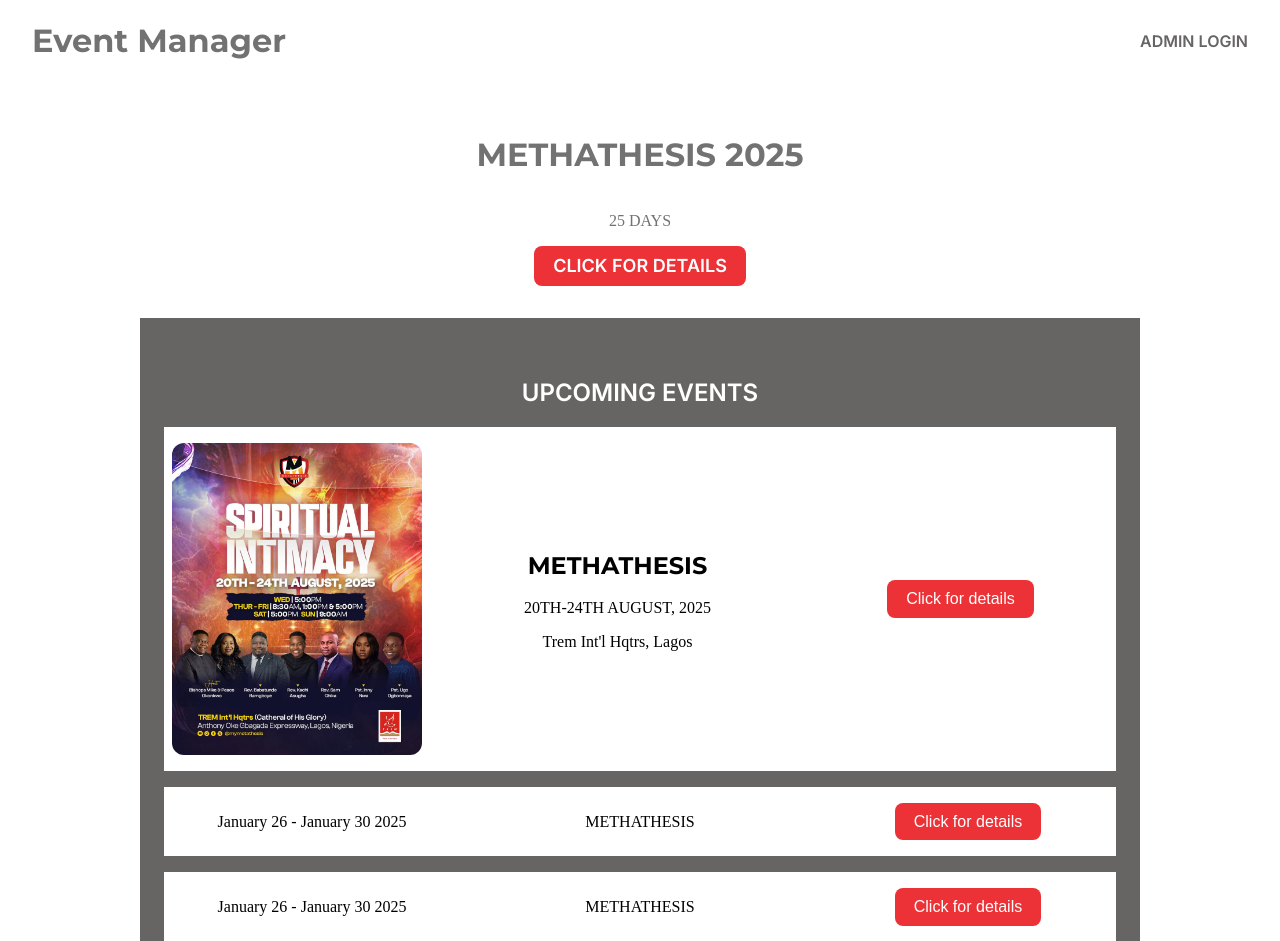
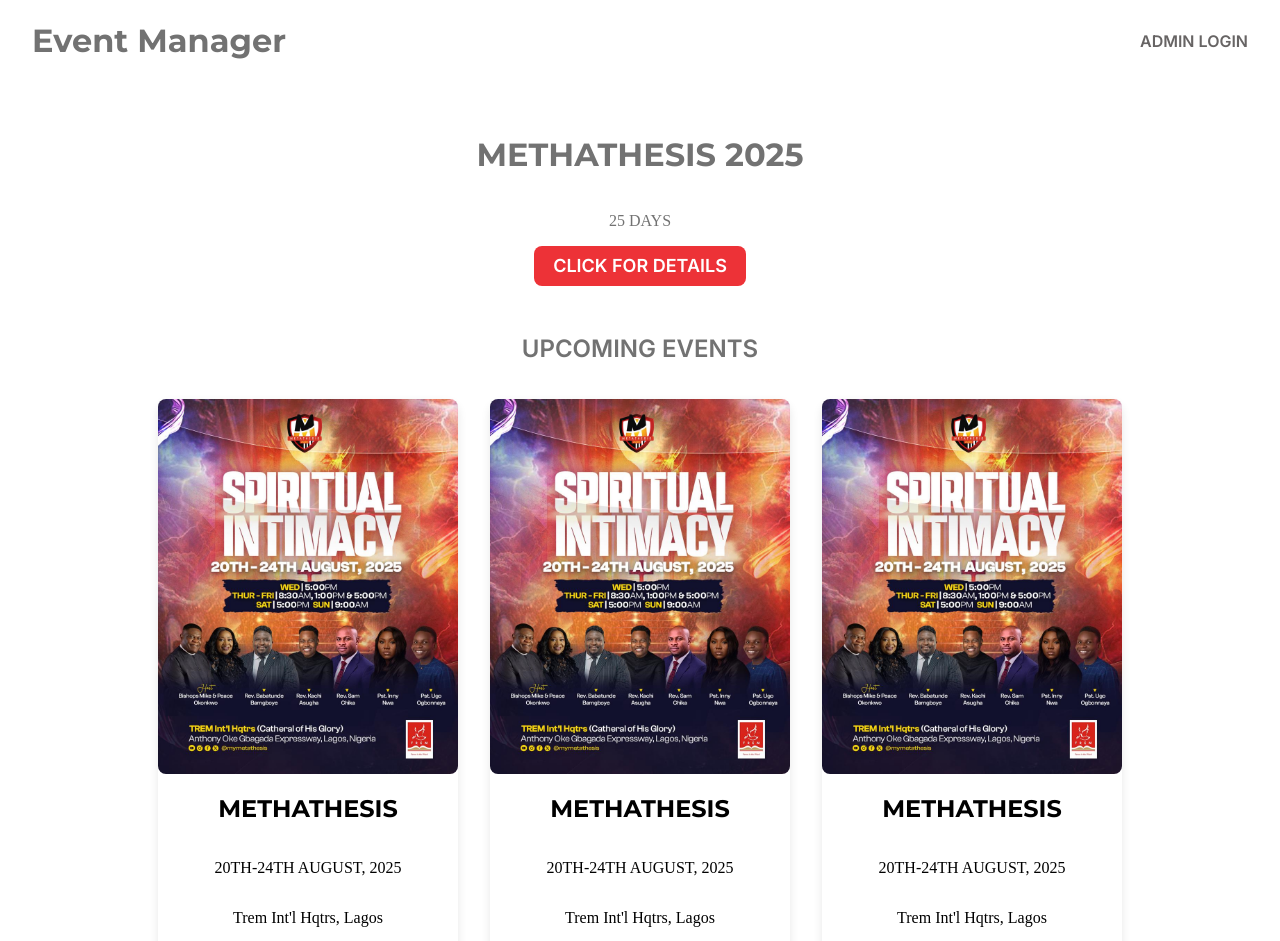
Before and after one commit to Dolapo-stack/event-app, a React (Vite) app: page / in a window 1280 px wide. Shown: the top 941 px of the page. Built offline with nearby package versions, Linux system fonts and the light colour scheme.

Commit message:
update event card

```diff
--- a/src/App.css
+++ b/src/App.css
@@ -34,11 +34,7 @@
 }
 
 .event_list {
-  background-color: rgb(103, 100, 100);
-  color: #ffff;
-  width: 1000px;
-  margin: 2rem auto;
-  padding: 2.5rem 0;
+  /* padding: 2.5rem 0; */
 }
 
 .event_list > h2 {
@@ -48,21 +44,30 @@
   font-family: "Inter", sans-serif;
   font-weight: 600;
   text-align: center;
+  margin-top: 3rem;
+}
+
+.event-card-list {
+  display: flex;
+  flex-wrap: wrap;
+  justify-content: center;
+  gap: 2rem;
+  padding: 1rem;
 }
 
 .event {
-  background-color: #ffff;
   color: black;
-  margin: 0 1.5rem 1rem 1.5rem;
-  padding: 1rem 0.5rem;
   display: flex;
-  align-items: center;
-  gap: 3rem;
+  flex-direction: column;
+  align-items: center; /* center content inside card */
+  width: 300px; /* small card size */
+  border-radius: 0.75rem;
+  box-shadow: 0 4px 10px rgba(0, 0, 0, 0.1); /* card shadow */
 }
 
-.event > div {
-  flex: 1; /* makes each child expand equally */
-  text-align: center; /* optional: centers text inside each column */
+.event img {
+  width: 100%;
+  border-radius: 0.5rem;
 }
 
 .details_button {
@@ -74,9 +79,5 @@
   cursor: pointer;
   transition: all 0.2s ease-in-out;
   font-size: 1rem;
+  margin-bottom: 20px;
 }
-
-.event img {
-  width: 250px;
-  border-radius: 0.75rem; /* Rounded corners */
-}
--- a/src/components/EventCard.jsx
+++ b/src/components/EventCard.jsx
@@ -3,14 +3,35 @@
 const EventCard = () => {
   return (
     <>
-      <div className="event">
-        <img src={Methathesis} alt="methathesis" />
-        <div>
+      <div className="event-card-list">
+        <div className="event">
+          <img src={Methathesis} alt="methathesis" />
           <h2 className="title"> METHATHESIS</h2>
           <p className="date">20TH-24TH AUGUST, 2025</p>
           <p className="venue">Trem Int'l Hqtrs, Lagos</p>
+          <input
+            type="button"
+            value="Click for details"
+            className="details_button"
+          />
         </div>
-        <div>
+
+        <div className="event">
+          <img src={Methathesis} alt="methathesis" />
+          <h2 className="title"> METHATHESIS</h2>
+          <p className="date">20TH-24TH AUGUST, 2025</p>
+          <p className="venue">Trem Int'l Hqtrs, Lagos</p>
+          <input
+            type="button"
+            value="Click for details"
+            className="details_button"
+          />
+        </div>
+        <div className="event">
+          <img src={Methathesis} alt="methathesis" />
+          <h2 className="title"> METHATHESIS</h2>
+          <p className="date">20TH-24TH AUGUST, 2025</p>
+          <p className="venue">Trem Int'l Hqtrs, Lagos</p>
           <input
             type="button"
             value="Click for details"
@@ -18,29 +39,6 @@
           />
         </div>
       </div>
-      <div className="event">
-        <div>January 26 - January 30 2025</div>
-        <div>METHATHESIS</div>
-        <div>
-          <input
-            type="button"
-            value="Click for details"
-            className="details_button"
-          />
-        </div>
-      </div>
-      <div className="event">
-        <div>January 26 - January 30 2025</div>
-        <div>METHATHESIS</div>
-        <div>
-          <input
-            type="button"
-            value="Click for details"
-            className="details_button"
-          />
-        </div>
-      </div>
-      ;
     </>
   );
 };
```
